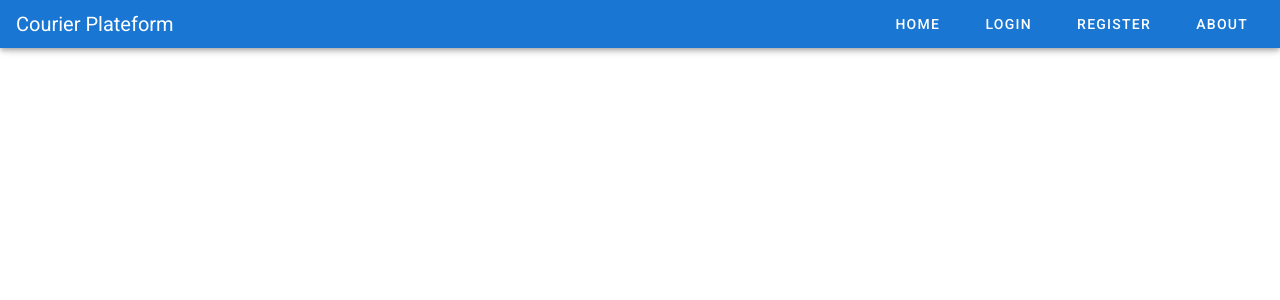
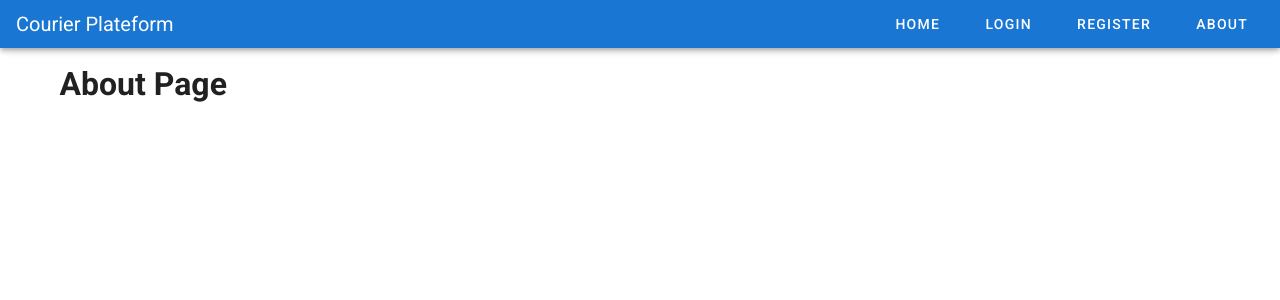
Before and after one commit to KhaledAMARI/Vue-App, a Vue app: page /about in a window 1280 px wide. Shown: the top 300 px of the page. Built offline with nearby package versions, Linux system fonts and the light colour scheme.

Commit message:
Add About Component

```diff
--- /dev/null
+++ b/src/components/about/About.vue
@@ -0,0 +1,7 @@
+<template>
+  <div>
+    <h1>About Page</h1>
+  </div>
+</template>
+
+<script src='./About.js'></script>
--- a/src/router/index.js
+++ b/src/router/index.js
@@ -28,6 +28,11 @@ const routes = [
     path: '/confirm_mail',
     name: 'Confirm_mail',
     component: () => import('../components/confirm_mail/Confirm_mail.vue')
+  },
+  {
+    path: '/about',
+    name: 'About',
+    component: () => import('../components/about/About.vue')
   }
 ]
 
```
Also changed, not shown: src/components/about/About.js (added).
